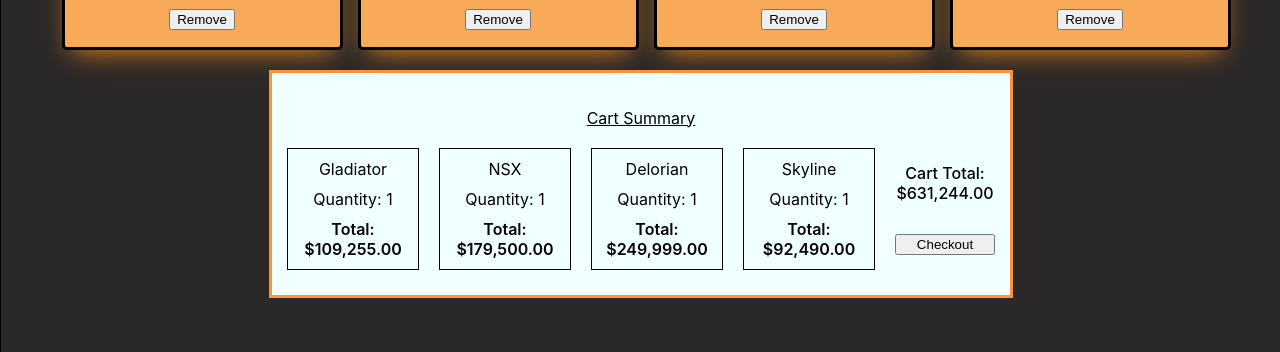
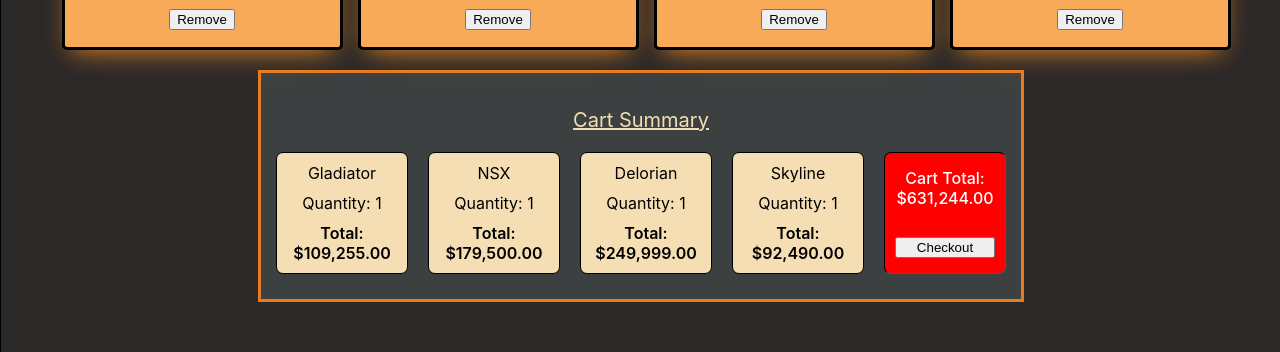
Before and after one commit to Bay102/ExtremeMachines, a React (Create React App) app: page / in a window 1280 px wide. Shown: the part 488-840 px from the top of the page. Built offline with nearby package versions, Linux system fonts and the light colour scheme.

Commit message:
Cart Summary Restyle

```diff
--- a/src/components/Cart/Cart.css
+++ b/src/components/Cart/Cart.css
@@ -43,7 +43,7 @@
    padding: 15px;
    border: 3px solid rgba(255, 132, 31, 0.876);
    align-items: center;
-   background-color: azure;
+   background-color: #3d4040;
    text-align: center;
 }
 
@@ -51,6 +51,8 @@
    margin-bottom: 20px;
    margin-top: 20px;
    text-decoration: underline;
+   color: wheat;
+   font-size: 20px;
 }
 
 .totalPrice {
@@ -80,6 +82,12 @@
    flex-direction: column;
    justify-content: space-around;
    font-weight: 500;
+   background-color: red;
+   border: 1px inset black;
+   border-radius: 7px;
+   padding: 0px 10px;
+   color: white;
+
 }
 
 @media screen and (max-width: 600px) {
--- a/src/components/Cart/Cart.jsx
+++ b/src/components/Cart/Cart.jsx
@@ -60,20 +60,10 @@
         <div className="continueToCheckout">
           <div className="boxTitle">Cart Summary</div>
           <div className="cartSummary">
-                <CartSummary storeItems={storeItems} updateItemPrice={this.updateItemPrice}/>
-            {/* {Object.values(storeItems).length
-              ? Object.values(storeItems).map((item, index) => (
-                  <div key={index} className="summaryWrapper">
-                    <div>{item.name}</div>
-                    <div className="summaryItemQuantity">
-                      Quantity: {item.quantity}
-                    </div>
-                    <div className="totalPrice">
-                      Total: {this.updateItemPrice(item.price, item.quantity)}
-                    </div>
-                  </div>
-                ))
-              : null} */}
+            <CartSummary
+              storeItems={storeItems}
+              updateItemPrice={this.updateItemPrice}
+            />
             <div className="totalCartPrice">
               Cart Total: <br /> {this.totalCartPrice(state.storeItems)}
               <button
--- a/src/components/Cart/CartItemBase.css
+++ b/src/components/Cart/CartItemBase.css
@@ -28,6 +28,8 @@
 
 .summaryWrapper {
    border: 1px solid black;
+   border-radius: 7px;
    padding: 10px;
    width: 110px;
+   background-color: wheat;
 }
--- a/src/components/Cart/CartSummary.jsx
+++ b/src/components/Cart/CartSummary.jsx
@@ -1,7 +1,4 @@
-// ASK WHY THIS QUANTITY IS NOT UPDATING
 import React from "react";
-
-
 
 export const CartSummary = (props) => {
    const {updateItemPrice , storeItems} = props;
```
Also changed, not shown: src/components/Shipping/Shipping.jsx (+4 -3 lines).
